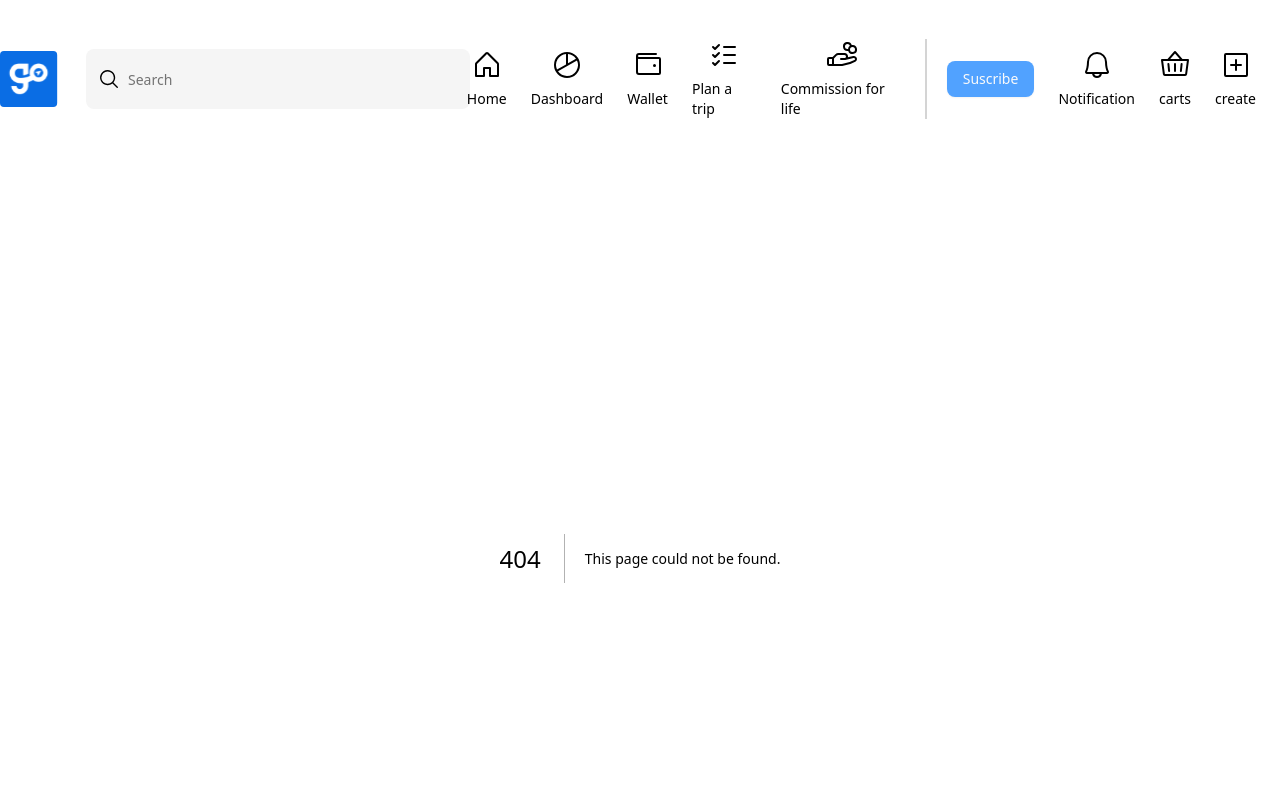
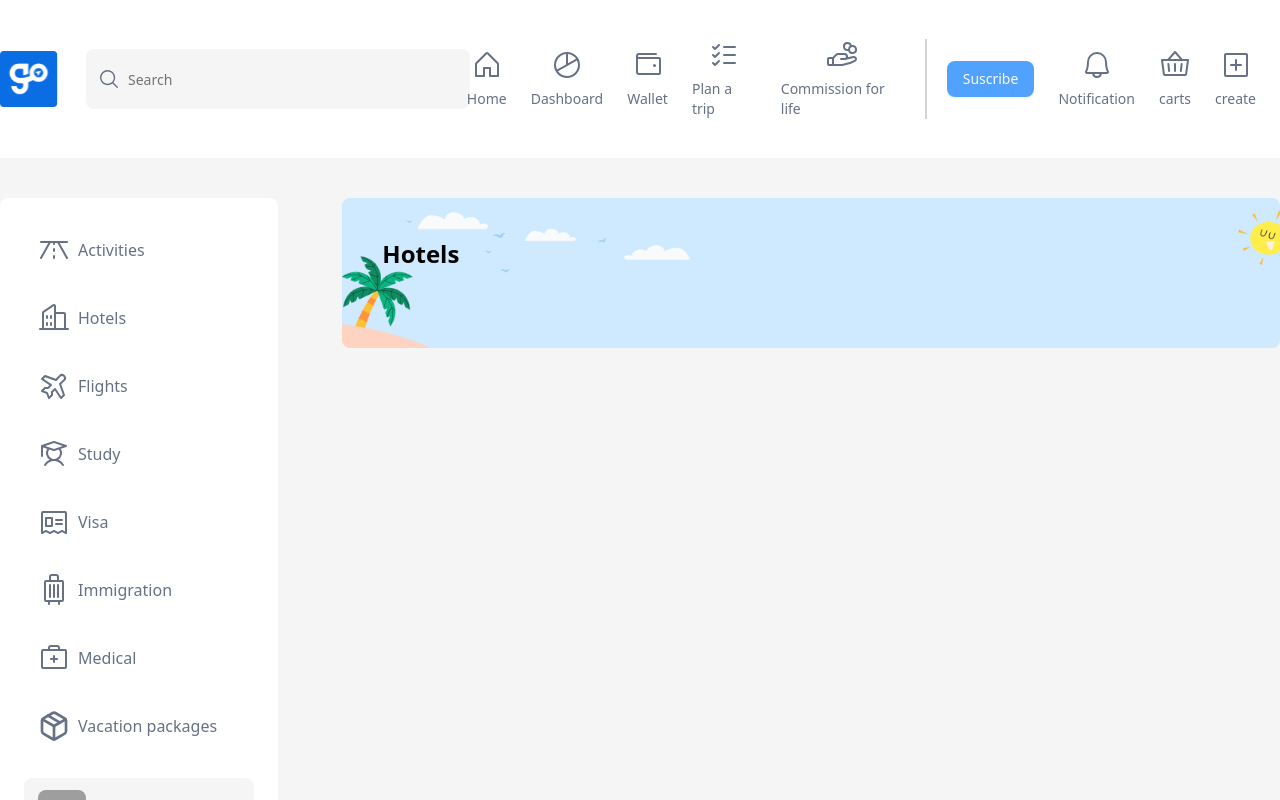
Before and after one commit to OGHENEMINE/travel-well, a Next.js app: page /hotel in a window 1280 px wide. Before the commit this address had no page. Shown: the top 800 px of the page. Built offline with nearby package versions, Linux system fonts and the light colour scheme; grey boxes are pictures that could not be loaded.

Commit message:
added  the activities and hotel pages

```diff
--- /dev/null
+++ b/src/app/activities/page.tsx
@@ -0,0 +1,12 @@
+import React from "react";
+
+const page = () => {
+  return (
+    <div className="bg-white shadow rounded-md w-full h-fit p-4">
+      <h2 className="text-xl text-black font-semibold mb-5">Activitiess</h2>
+      {/*  */}
+    </div>
+  );
+};
+
+export default page;
--- a/src/app/flight/page.tsx
+++ b/src/app/flight/page.tsx
@@ -1,14 +1,10 @@
 "use client";
 import DatePicker from "@/components/common/DatePicker";
-import Sidebar from "@/components/layout/Sidebar";
 import { Input } from "@/components/ui/input";
 import { ArrowsLeftRightIcon, MapPinIcon } from "@phosphor-icons/react";
 
 const Flight = () => {
   return (
-    <div className="flex py-10 gap-16">
-      <Sidebar />
-
     <div className="bg-white shadow rounded-md w-full h-fit p-4">
       <h2 className="text-xl text-black font-semibold mb-5">Flight</h2>
       <form action="" className="flex justify-between items-center">
@@ -39,7 +35,6 @@ const Flight = () => {
         </div>
       </form>
     </div>
-    </div>
   );
 };
 
--- /dev/null
+++ b/src/app/hotel/page.tsx
@@ -0,0 +1,27 @@
+import Image from "next/image";
+import React from "react";
+
+const Hotel = () => {
+  return (
+    <div className="flex-1">
+      {/* BANNER */}
+      <div className="relative w-full h-[150px] rounded-md z-0">
+        <Image
+          src="/banner.png"
+          fill
+          alt="banner image"
+          className="absolute w-full h-full object-cover rounded-md"
+        />
+
+        {/* TEXT OVERLAY */}
+        <div className="absolute z-20 top-0 left-0 p-10">
+          <h1 className="text-black text-2xl font-bold">Hotels</h1>
+
+          <form action=""></form>
+        </div>
+      </div>
+    </div>
+  );
+};
+
+export default Hotel;
--- a/src/app/layout.tsx
+++ b/src/app/layout.tsx
@@ -2,6 +2,7 @@ import type { Metadata } from "next";
 import { Poppins } from "next/font/google";
 import "./globals.css";
 import Navbar from "../components/layout/Navbar";
+import Sidebar from "@/components/layout/Sidebar";
 
 const poppins = Poppins({
   variable: "--font-poppins",
@@ -25,7 +26,10 @@ export default function RootLayout({
         className={`${poppins.variable} antialiased grid grid-rows-[auto_1fr_auto] min-h-screen bg-neutral-100 text-muted`}
       >
         <Navbar />
-        <div className="max-w-7xl w-full mx-auto">{children}</div>
+        <div className="max-w-7xl w-full mx-auto flex py-10 gap-16">
+          <Sidebar/>
+          {children}
+          </div>
         <footer className="text-center font-bold">
           Travel well &copy; 2025. All rights reserved.{" "}
         </footer>
--- a/src/app/page.tsx
+++ b/src/app/page.tsx
@@ -2,7 +2,6 @@
 import ActivitiesCard from "@/components/common/ActivitiesCard";
 import FlightCard from "@/components/common/FlightCard";
 import HotelCard from "@/components/common/HotelCard";
-import Sidebar from "@/components/layout/Sidebar";
 import { Button } from "@/components/ui/button";
 import { Card, CardContent, CardFooter, CardTitle } from "@/components/ui/card";
 import {
@@ -17,10 +16,7 @@ import Link from "next/link";
 
 const Home = () => {
   return (
-    <div className="flex py-10 gap-16">
-      <Sidebar />
-
-      <div className="flex-1 bg-white rounded-md p-8">
+     <div className="flex-1 bg-white rounded-md p-8">
         {/* BANNER */}
         <div className="relative w-full h-[150px] aspect-square  rounded-md">
           <Image
@@ -66,7 +62,7 @@ const Home = () => {
               planner.
             </CardContent>
             <CardFooter className="p-0">
-              <Button className="w-full">Add Activities</Button>
+              <Link href="/flight" className="bg-primary w-full p-2 rounded-md text-center text-sm font-medium">Add Activities</Link>
             </CardFooter>
           </Card>
           <Card className="shadow-none border-none text-lg bg-[#e7f0ff] text-black p-5 rounded-md">
@@ -76,7 +72,7 @@ const Home = () => {
               planner.
             </CardContent>
             <CardFooter className="p-0">
-              <Button className="w-full">Add Hotels</Button>
+              <Link href="/hotel" className="bg-primary text-white w-full p-2 rounded-md text-center text-sm font-medium">Add Hotels</Link>
             </CardFooter>
           </Card>
           <Card className="shadow-none border-none text-lg bg-primary text-white p-5 rounded-md">
@@ -86,9 +82,9 @@ const Home = () => {
               planner.
             </CardContent>
             <CardFooter className="p-0">
-              <Button className="bg-white w-full text-primary">
+              <Link href="/flight" className="bg-white w-full text-primary p-2 rounded-md text-center text-sm font-medium">
                 Add Flights
-              </Button>
+              </Link>
             </CardFooter>
           </Card>
         </div>
@@ -108,7 +104,7 @@ const Home = () => {
               </span>
               Flights
             </p>
-            <Link href="/flight" className="text-primary bg-white font-bold hover:bg-primary hover:text-white cursor-pointer p-3 rounded-md text-sm">
+            <Link href="/flight" className="text-primary bg-white font-bold hover:bg-primary hover:text-white cursor-pointer p-2 rounded-md text-sm">
               Add Flights
             </Link>
           </div>
@@ -122,7 +118,7 @@ const Home = () => {
               <WarehouseIcon size={24} />
               <span>Hotels</span>
             </p>
-            <Button>Add Hotels</Button>
+            <Link href="/hotel">Add Hotels</Link>
           </div>
           <HotelCard />
         </div>
@@ -139,7 +135,6 @@ const Home = () => {
           <ActivitiesCard />
         </div>
       </div>
-    </div>
   );
 };
 
```
Lines whose indentation alone changed are shown as unchanged.
